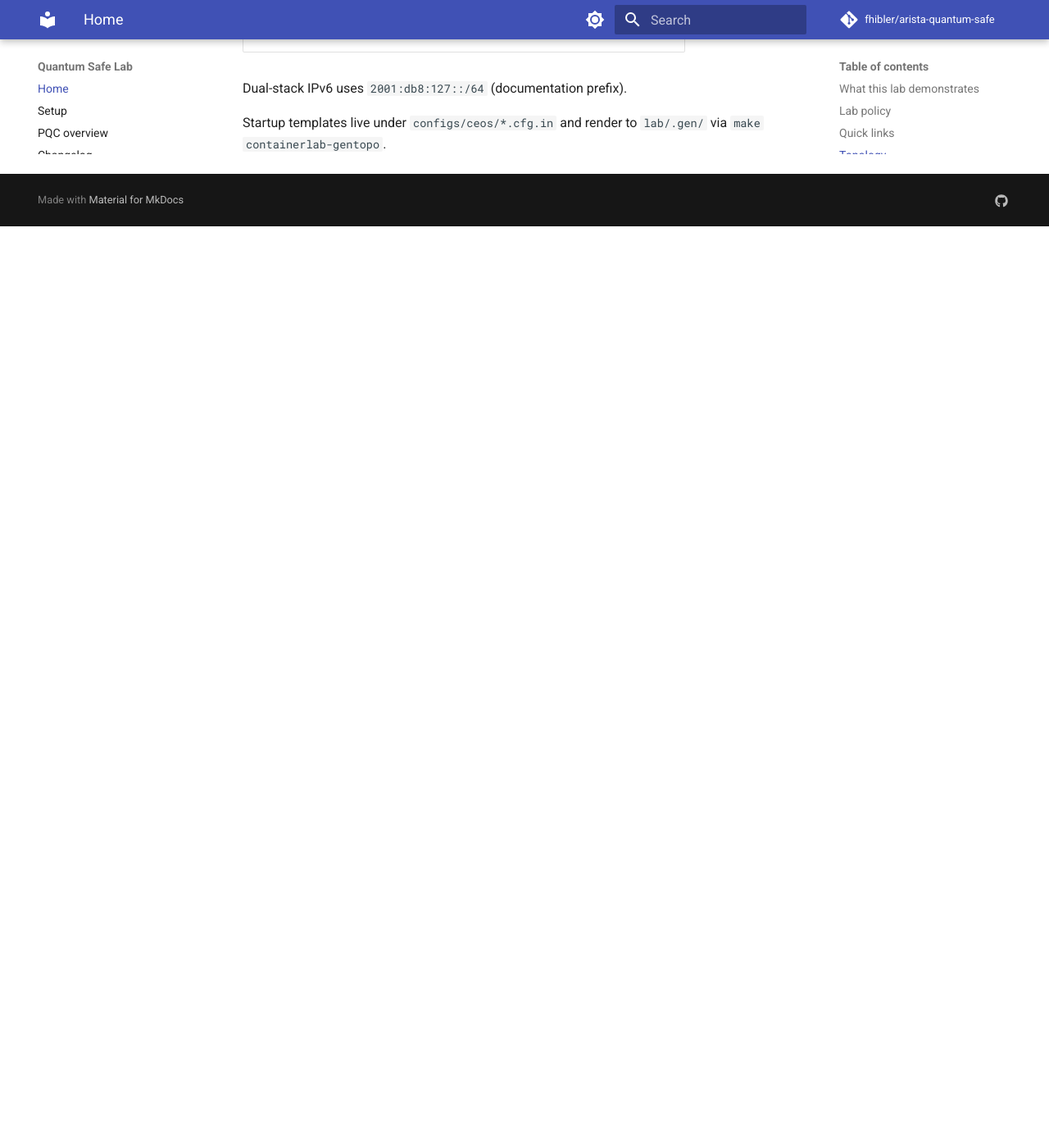
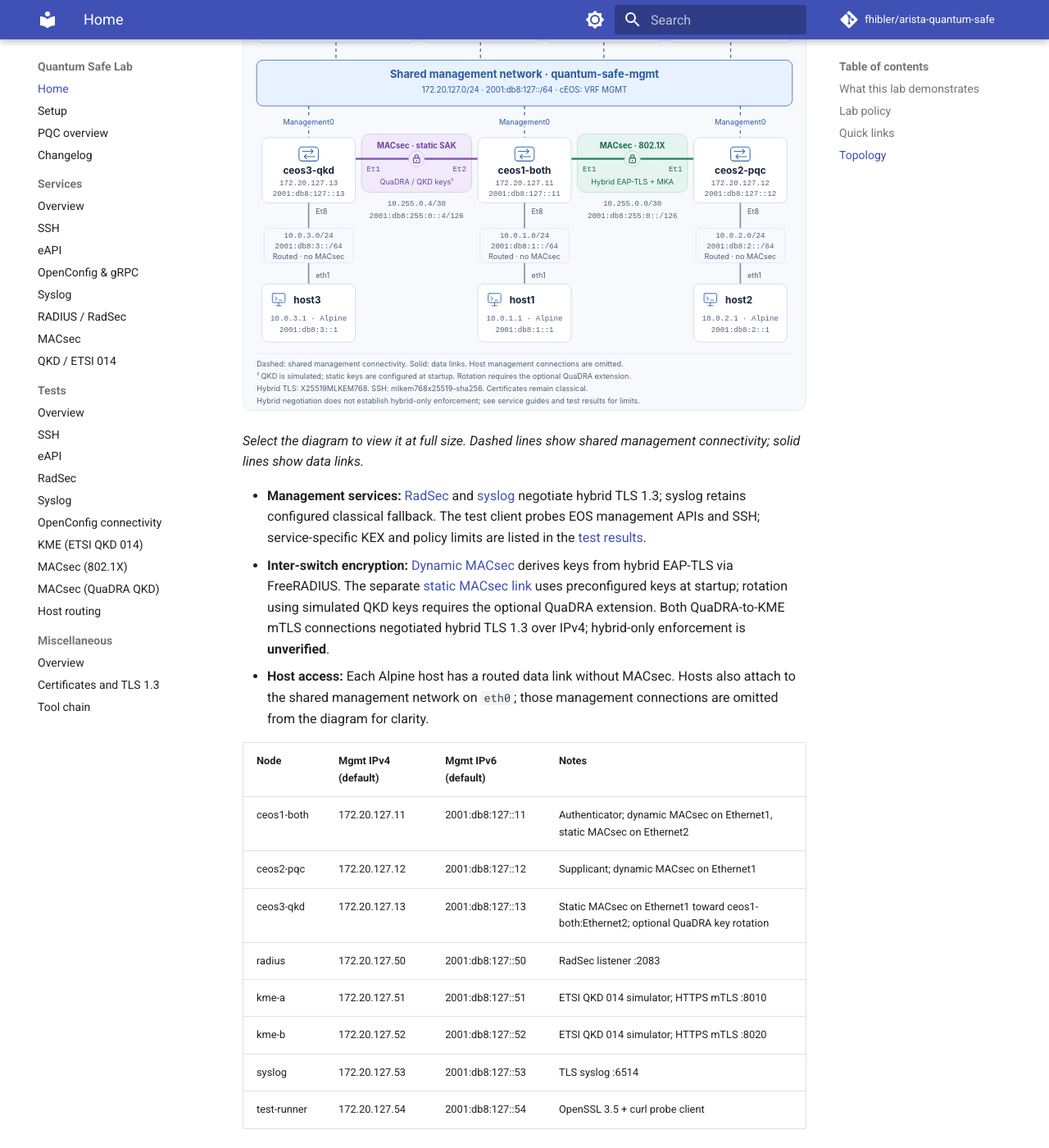
Before and after one commit to fhibler/arista-quantum-safe, an MkDocs documentation site: the page built from docs/index.md, in a window 1280 px wide and 1400 px high, scrolled down 1607 px. Shown: the whole window at 82% size. Built offline with MkDocs 1.6.1 and Material for MkDocs 9.7.7, drawn with Linux system fonts in a browser that asks for light colours; comment, search, counter and statistics services are not loaded; before the commit the page ends 1883 px from its top, so only the background shows below that; some of the changed text lies outside the part shown.

Commit message:
docs: illustrate lab topology and shared management network

```diff
--- a/docs/index.md
+++ b/docs/index.md
@@ -32,15 +32,27 @@ Most TLS ssl profiles list **only** the hybrid group `X25519MLKEM768` - no class
 
 ## Topology
 
-Three EOS switches on a management network (`172.20.127.0/24` default) plus FreeRADIUS and syslog-ng collectors. Data-plane hosts attach via routed segments.
+The service containers (`radius`, `syslog`, `kme-a`, `kme-b`, and `test-runner`) connect to all three cEOS instances through the **shared Docker management network `quantum-safe-mgmt`**, backed by `mgmt-bridge`. The default subnets are `172.20.127.0/24` and `2001:db8:127::/64`; cEOS uses **Management0 in VRF `MGMT`**. Service traffic uses this network independently of the inter-switch data links.
 
-| Node | Mgmt IPv4 (default) | Notes |
-|------|---------------------|-------|
-| ceos1-both | 172.20.127.11 | Authenticator; dynamic MACsec on Ethernet1 |
-| ceos2-pqc | 172.20.127.12 | Supplicant; dynamic MACsec on Ethernet1 |
-| ceos3-qkd | 172.20.127.13 | Third switch (mgmt PQC checks) |
-| radius | 172.20.127.50 | RadSec listener :2083 |
-| syslog | 172.20.127.53 | TLS syslog :6514 |
+[![Lab topology: grouped service containers share the management network with three cEOS switches. ceos3-qkd connects to ceos1-both through static MACsec, with optional QuaDRA rotation using simulated QKD keys; ceos1-both connects to ceos2-pqc through dynamic MACsec using hybrid EAP-TLS and MKA. Each switch has a routed host link without MACsec.](assets/images/lab-topology-light.svg#only-light)](assets/images/lab-topology-light.svg#only-light)
+[![Lab topology: grouped service containers share the management network with three cEOS switches. ceos3-qkd connects to ceos1-both through static MACsec, with optional QuaDRA rotation using simulated QKD keys; ceos1-both connects to ceos2-pqc through dynamic MACsec using hybrid EAP-TLS and MKA. Each switch has a routed host link without MACsec.](assets/images/lab-topology-dark.svg#only-dark)](assets/images/lab-topology-dark.svg#only-dark)
+
+*Select the diagram to view it at full size. Dashed lines show shared management connectivity; solid lines show data links.*
+
+- **Management services:** [RadSec](services/radius-radsec.md) and [syslog](services/syslog.md) negotiate hybrid TLS 1.3; syslog retains configured classical fallback. The test client probes EOS management APIs and SSH; service-specific KEX and policy limits are listed in the [test results](tests/index.md#result-summary).
+- **Inter-switch encryption:** [Dynamic MACsec](services/macsec.md) derives keys from hybrid EAP-TLS via FreeRADIUS. The separate [static MACsec link](services/qkd-etsi014.md) uses preconfigured keys at startup; rotation using simulated QKD keys requires the optional QuaDRA extension. Both QuaDRA-to-KME mTLS connections negotiated hybrid TLS 1.3 over IPv4; hybrid-only enforcement is **unverified**.
+- **Host access:** Each Alpine host has a routed data link without MACsec. Hosts also attach to the shared management network on `eth0`; those management connections are omitted from the diagram for clarity.
+
+| Node | Mgmt IPv4 (default) | Mgmt IPv6 (default) | Notes |
+|------|---------------------|---------------------|-------|
+| ceos1-both | 172.20.127.11 | 2001:db8:127::11 | Authenticator; dynamic MACsec on Ethernet1, static MACsec on Ethernet2 |
+| ceos2-pqc | 172.20.127.12 | 2001:db8:127::12 | Supplicant; dynamic MACsec on Ethernet1 |
+| ceos3-qkd | 172.20.127.13 | 2001:db8:127::13 | Static MACsec on Ethernet1 toward ceos1-both:Ethernet2; optional QuaDRA key rotation |
+| radius | 172.20.127.50 | 2001:db8:127::50 | RadSec listener :2083 |
+| kme-a | 172.20.127.51 | 2001:db8:127::51 | ETSI QKD 014 simulator; HTTPS mTLS :8010 |
+| kme-b | 172.20.127.52 | 2001:db8:127::52 | ETSI QKD 014 simulator; HTTPS mTLS :8020 |
+| syslog | 172.20.127.53 | 2001:db8:127::53 | TLS syslog :6514 |
+| test-runner | 172.20.127.54 | 2001:db8:127::54 | OpenSSL 3.5 + curl probe client |
 
 Dual-stack IPv6 uses `2001:db8:127::/64` (documentation prefix).
 
```
Also changed, not shown: README.md (+12 -2 lines), docs/assets/images/lab-topology-dark.svg (added), docs/assets/images/lab-topology-light.svg (added).
